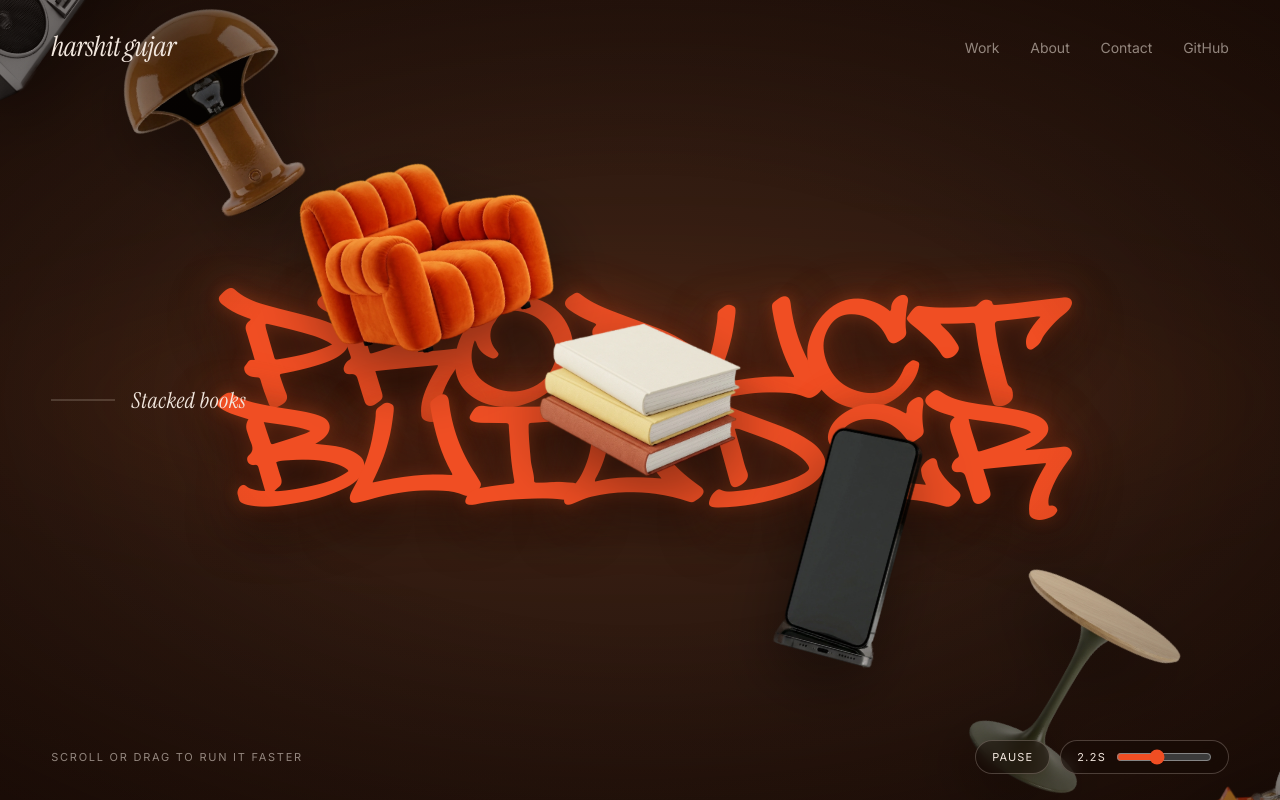
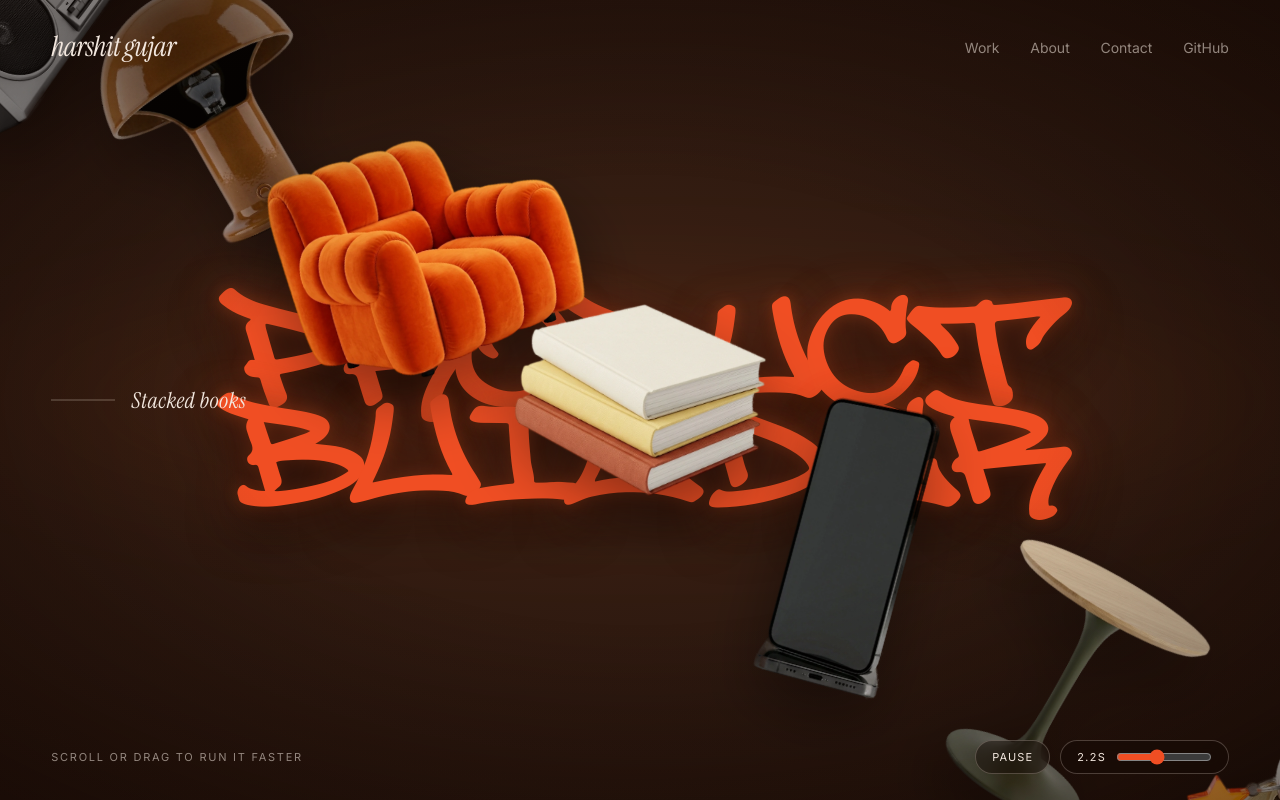
Before and after one commit to harshitgujar/portfolio, a Next.js app: page / in a window 1280 px wide. Built offline with nearby package versions, Linux system fonts and the light colour scheme.

Commit message:
feat: slightly increase carousel object size scale to 0.65

```diff
--- a/src/app/page.tsx
+++ b/src/app/page.tsx
@@ -45,7 +45,7 @@ export default function Home() {
       <DiagonalCarousel
         autoPlay={auto}
         interval={interval}
-        itemScale={0.52}
+        itemScale={0.65}
         onCenterChange={onCenterChange}
         className="page__carousel"
       />
--- a/src/components/carousel/DiagonalCarousel.tsx
+++ b/src/components/carousel/DiagonalCarousel.tsx
@@ -43,7 +43,7 @@ function useCoverScale() {
  */
 export function DiagonalCarousel({
   items = ITEMS,
-  itemScale = 0.58,
+  itemScale = 0.65,
   onCenterChange,
   className,
   ...options
--- a/src/components/carousel/TrackItem.tsx
+++ b/src/components/carousel/TrackItem.tsx
@@ -20,7 +20,7 @@ type Props = {
  * are always the same motion — the object turns as it travels, and is only
  * upright at the moment it reaches the centre.
  */
-function TrackItemImpl({ item, slot, centered, scale = 0.58 }: Props) {
+function TrackItemImpl({ item, slot, centered, scale = 0.65 }: Props) {
   const { x, y, rotation } = placeAtSlot(slot);
   const opacity = slotOpacity(slot);
   const togglable = Boolean(item.litSrc);
```
